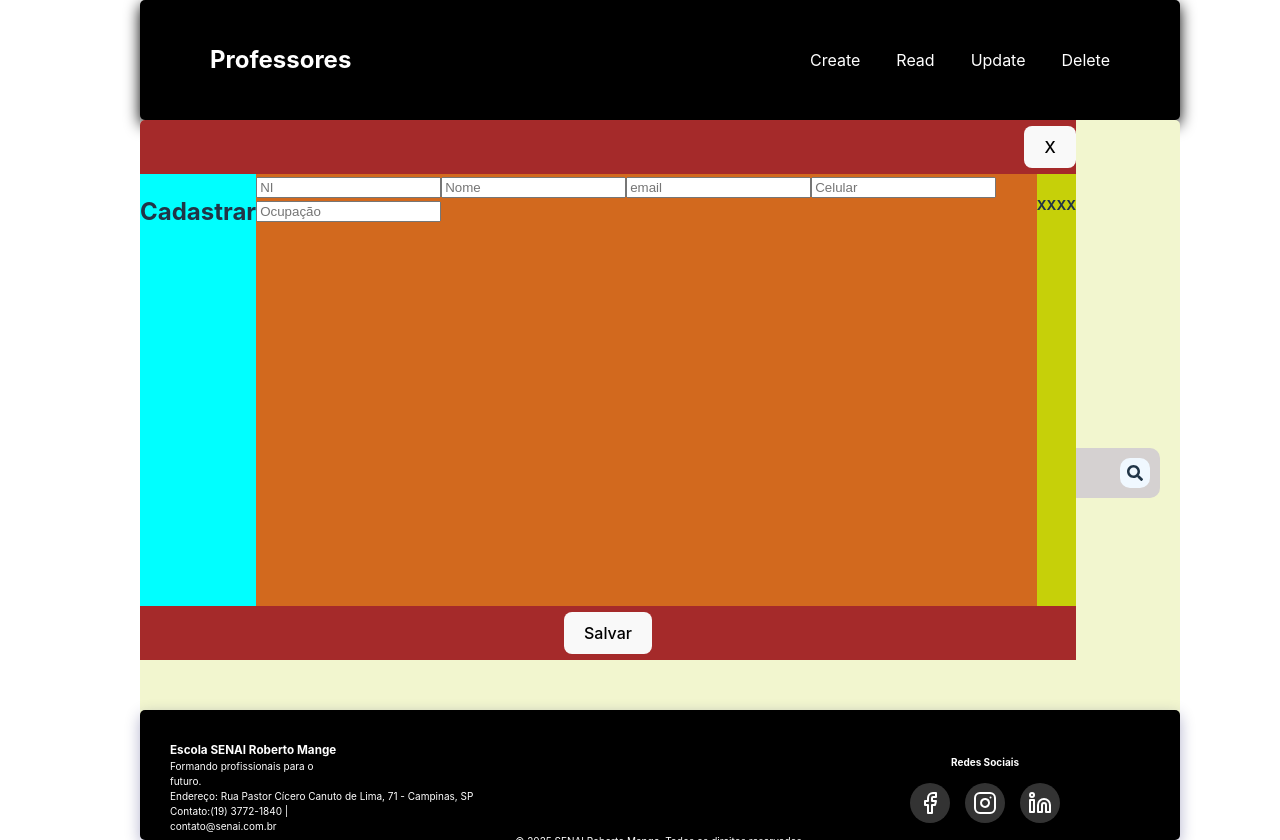
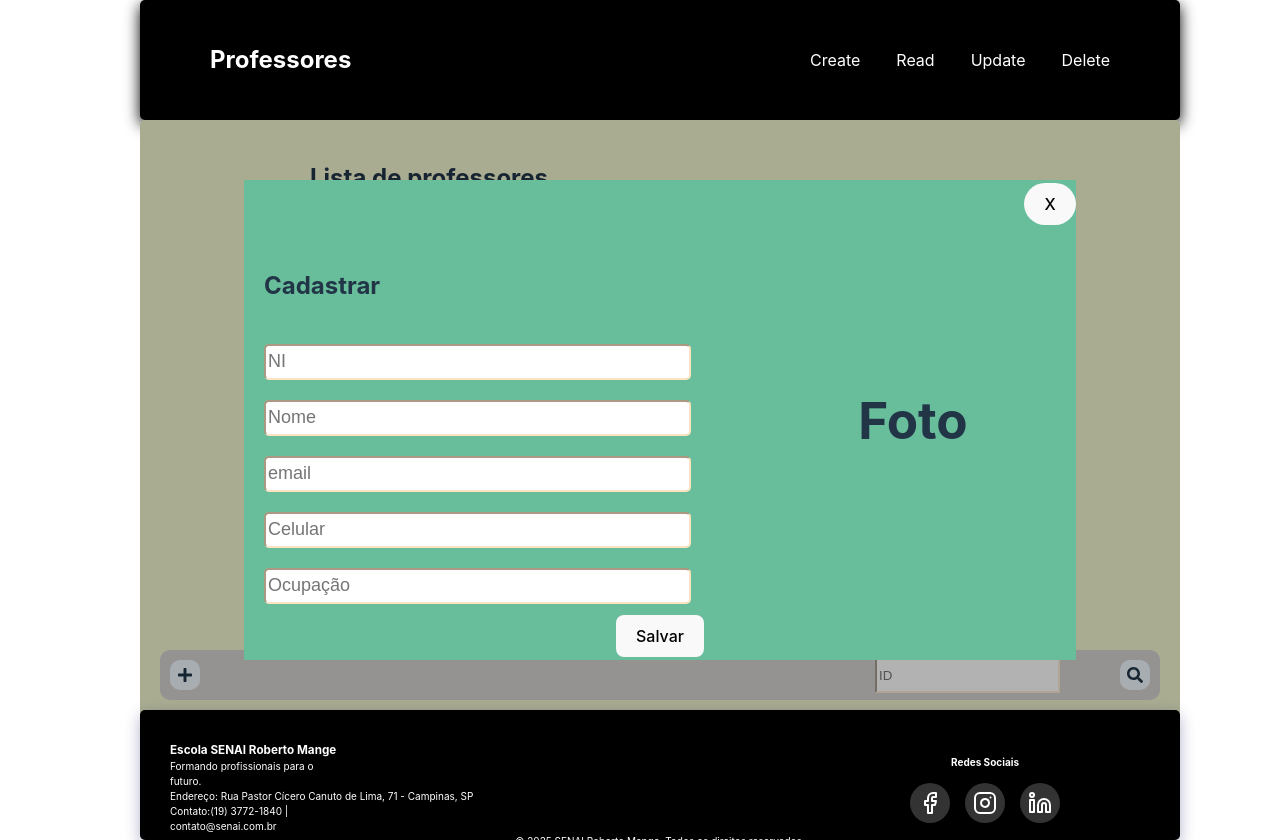
Before and after one commit to lindomarbatistao/3DSMB-11, a React (Vite) app in the folder front/: page /teacher in a window 1280 px wide. Both pictures are taken after a click on the icon 185 px from the left and 675 px from the top of the page. Shown: the top 840 px of the page. Built offline with nearby package versions, Linux system fonts and the light colour scheme.

Commit message:
13-03-2025 09:18

```diff
--- a/front/src/components/modal/index.jsx
+++ b/front/src/components/modal/index.jsx
@@ -5,8 +5,6 @@ const ModalProfessores = ({
     isOpen,
     onClose,
     professorSelecionado,
-    criar,
-    atualizar
 }) => {
     if (!isOpen) return null
 
@@ -48,14 +46,15 @@ const ModalProfessores = ({
     }
 
     return (
-        <main>
+        <div className="container_container">
+
             <div className="container_modal">
                 <div className="head_modal">
-                    <button className="close_button">X</button>
+                    <button className="close_button" onClick={onClose}>X</button>
                 </div>
                 <div className="body_modal">
+                    <div className="caixa1">
                         <h2>{professorSelecionado ? "Editar" : "Cadastrar"}</h2>
-                        <div className="caixa1">
                         <form onSubmit={handleSubmit}>
                             <input
                                 className="ni_modal"
@@ -95,14 +94,14 @@ const ModalProfessores = ({
                         </form>
                     </div>
                     <div className="caixa2">
-                            <h5>XXXX</h5>
+                        <h1>Foto</h1>
                     </div>
                 </div>
                 <div className="footer_modal">
                     <button type="submit">{professorSelecionado ? "Atualizar" : "Salvar"}</button>
                 </div>
             </div>
-        </main>
+        </div>
     )
 
 }
--- a/front/src/components/modal/styles.css
+++ b/front/src/components/modal/styles.css
@@ -1,11 +1,22 @@
+.container_container{
+    display: flex;
+    width: 100%;
+    height: 100%;
+    top: 0;
+    left: 0;
+    position: fixed;
+    align-items: center;
+    justify-content: center;
+    background: rgba(0,0,0,0.3);
+}
+
 .container_modal{
     display: flex;
     position: fixed;
-    top: 0;
-    left: 0;
-    width: 90%;
-    height: 90%;
-    background-color: brown;
+    width: 80%;
+    height: 80%;
+    background-color:rgb(104, 189, 155);
+
     align-items: center;
     justify-content: center;
     flex-direction: column;
@@ -13,7 +24,7 @@
 
 .body_modal{
     display: flex;
-    background-color: aqua;
+    background-color: rgb(104, 189, 155);
     height: 80%;
     flex-direction: row;
 }
@@ -35,10 +46,34 @@
 
 .caixa1{
     display: flex;
-    background-color: chocolate;
+    background-color: rgb(104, 189, 155);
+    flex-direction: column;
+    width: 100%;
+    padding: 20px;
 }
 
 .caixa2{
     display: flex;
-    background-color: rgb(198, 208, 9);
+    background-color: rgb(104, 189, 155);
+    width: 70%;
+    align-items: center;
+    justify-content: center;
 }
+
+.caixa1 input{
+    width: 90%;
+    height: 30px;
+    margin-top: 20px;
+    border-color: bisque;
+    border-radius: 5px;
+    font-size: 18px;
+}
+
+.close_button{
+    border-radius: 50px;
+}
+
+.close_button:hover{
+    background-color: black;
+    color: aliceblue;
+}
--- a/front/src/pages/teacher/index.jsx
+++ b/front/src/pages/teacher/index.jsx
@@ -130,7 +130,7 @@ export default function Teacher() {
 
                 <ModalProfessores
                     isOpen={modalOpen}
-                    onClose={() => modalOpen(false)}
+                    onClose={() => setModalOpen(false)}
                     professorSelecionado={professorSelecionado}
                     setProfessorSelecionado={setProfessorSelecionado}
                     criar={criar}
```
Lines whose indentation alone changed are shown as unchanged.
